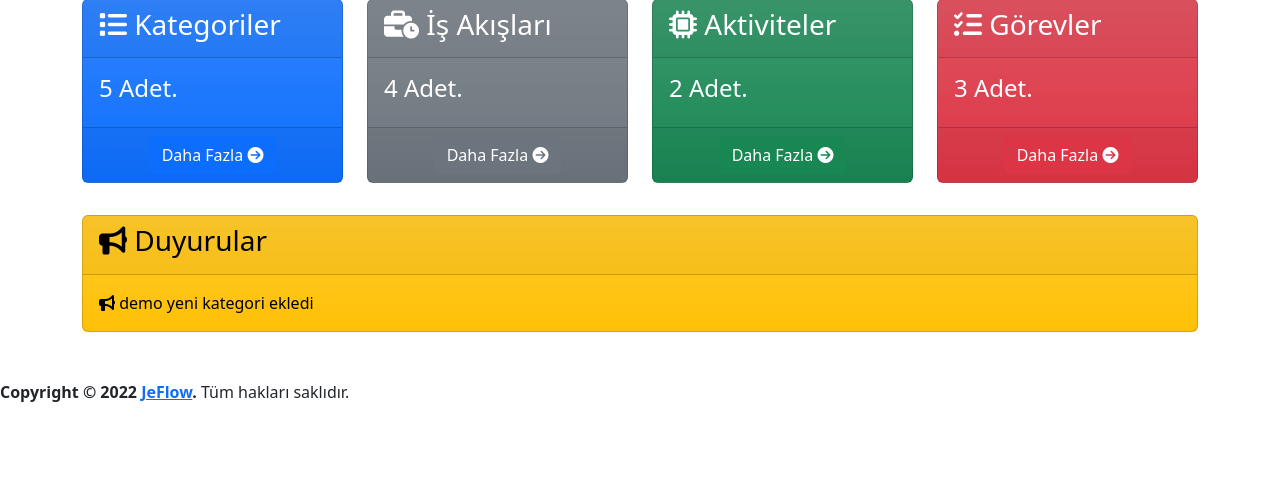
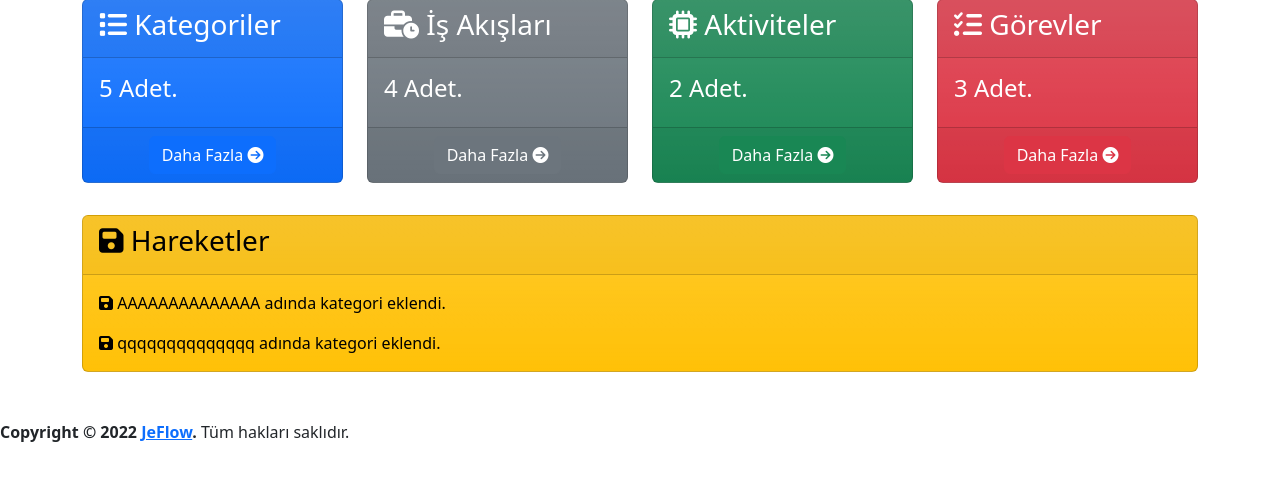
Before and after one commit to ademkocamaz/JeFlow, a Django app: page / in a window 1280 px wide. Shown: the part 226-707 px from the top of the page. Run offline with Django 4.2, Linux system fonts and the light colour scheme; a user stored in the database is signed in; data comes from the database, SQL or seed files in the repository; both versions use the stored data as it was after the commit; some libraries are stand-ins or nearby versions.

Commit message:
Son 10 Aktivite Gösterimi Eklendi

```diff
--- a/app/views.py
+++ b/app/views.py
@@ -2,6 +2,7 @@ from django.shortcuts import render, redirect, get_object_or_404
 from django.contrib import messages
 from django.contrib.auth.decorators import login_required
 from .models import Category, Process, Activity, Task
+from log.models import Log
 from .forms import CategoryForm, ProcessForm, ActivityForm, TaskForm
 import logging
 # Create your views here.
@@ -14,12 +15,14 @@ def index(request):
     process_count=Process.objects.count()
     activity_count=Activity.objects.count()
     task_count=Task.objects.count()
+    user_activities=Log.objects.all().filter(user=request.user)[:10]
 
     context={
         'category_count':category_count,
         'process_count':process_count,
         'activity_count':activity_count,
-        'task_count':task_count
+        'task_count':task_count,
+        'user_activities':user_activities
     }
     return render(request, 'app/index.html',context)
 
--- a/templates/app/index.html
+++ b/templates/app/index.html
@@ -86,12 +86,14 @@
         <div class="card text-bg-warning bg-gradient">
             <div class="card-header">
                 <h3 class="card-title">
-                    <i class="fa-solid fa-bullhorn"></i>
-                    Duyurular
+                    <i class="fa-solid fa-floppy-disk"></i>
+                    Hareketler
                 </h3>
             </div>
             <div class="card-body">
-                <p class="card-text"><i class="fa-solid fa-bullhorn"></i> demo yeni kategori ekledi</p>
+                {% for user_activity in user_activities %}
+                <p class="card-text"><i class="fa-solid fa-floppy-disk"></i> {{ user_activity.msg }}</p>
+                {% endfor %}
             </div>
         </div>
     </div>
```
Also changed, not shown: db.sqlite3.
